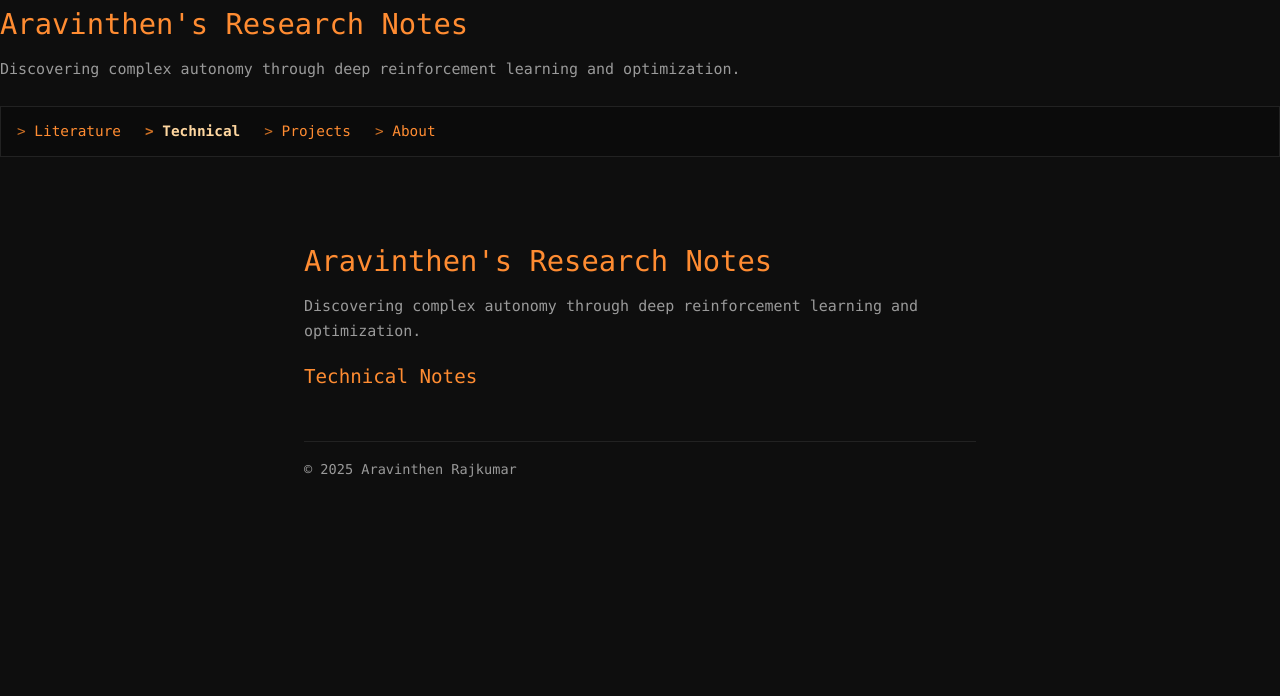
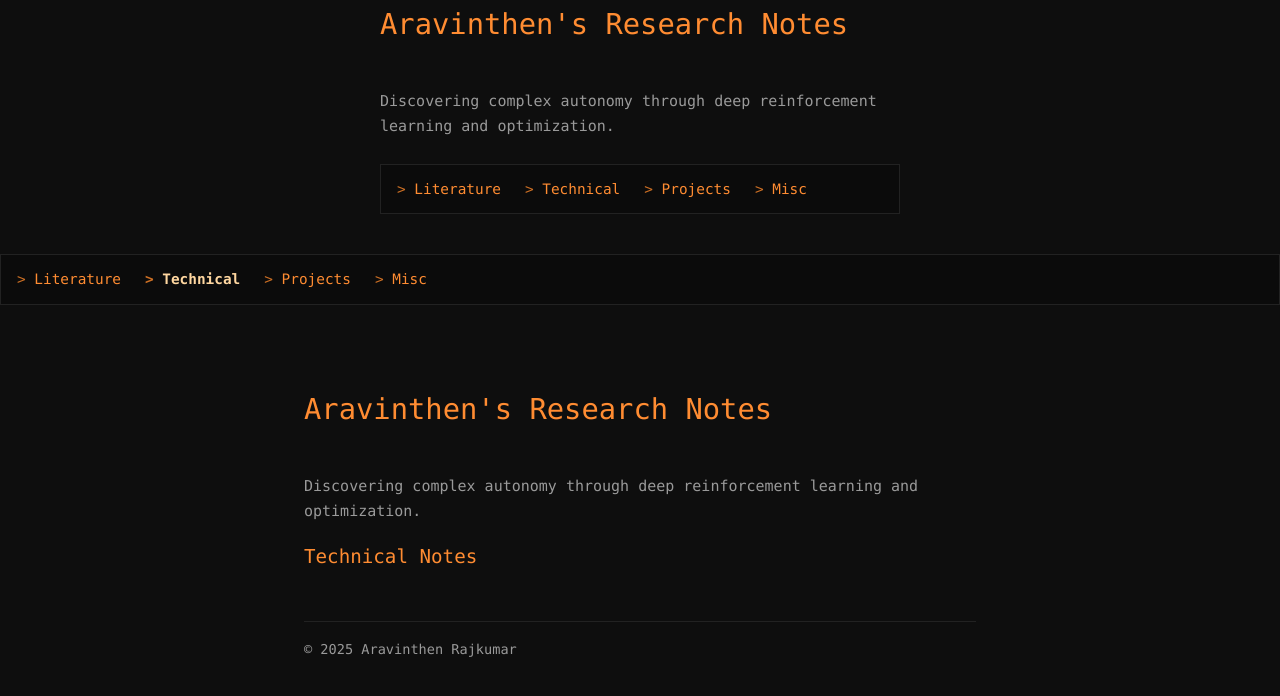
Before and after one commit to aravinthen/aravinthen.github.io, a Jekyll site: the page built from technical/index.html, in a window 1280 px wide. Shown: the top 696 px of the page. Built offline with Jekyll 4.4.1, drawn with Linux system fonts in a browser that asks for light colours.

Commit message:
header centering fixes
headers were doubled and off centre - this will fix them.

```diff
--- a/_layouts/default.html
+++ b/_layouts/default.html
@@ -8,15 +8,24 @@
 </head>
 
 <header class="site-header">
-  <h1><a href="/">{{ site.title }}</a></h1>
-  <p class="subtitle">{{ site.description }}</p>
+  <div class="header-inner">
+    <h1><a href="/">{{ site.title }}</a></h1>
+    <p class="subtitle">{{ site.description }}</p>
+
+    <nav class="section-nav">
+      <a href="/literature/">Literature</a>
+      <a href="/technical/">Technical</a>
+      <a href="/projects/">Projects</a>
+      <a href="/miscellaneous/">Misc</a>
+    </nav>
+  </div>
 </header>
 
 <nav class="section-nav">
   <a href="/literature/" class="{% if page.section == 'literature' %}active{% endif %}">Literature</a>
   <a href="/technical/" class="{% if page.section == 'technical' %}active{% endif %}">Technical</a>
   <a href="/projects/" class="{% if page.section == 'projects' %}active{% endif %}">Projects</a>
-  <a href="/about/">About</a>
+  <a href="/misc/" class="{% if page.section == 'misc' %}active{% endif %}">Misc</a>
 </nav>
 
 <body>
--- a/assets/css/style.css
+++ b/assets/css/style.css
@@ -36,6 +36,12 @@ body {
   font-weight: normal;
   margin: 0 0 0.5rem 0;
   color: var(--accent);
+  margin-bottom: 2.5rem;
+}
+
+.header-inner {
+  max-width: 520px;   /* narrower than content */
+  margin: 0 auto;     /* centers block */
 }
 
 .subtitle {
--- a/index.html
+++ b/index.html
@@ -12,10 +12,6 @@
 
 <body>
   <main class="container">
-    <header class="site-header">
-      <h1>{{ site.title }}</h1>
-      <p class="subtitle">{{ site.description }}</p>
-    </header>
 
     <section class="about">
       <h2>Purpose</h2>
```
